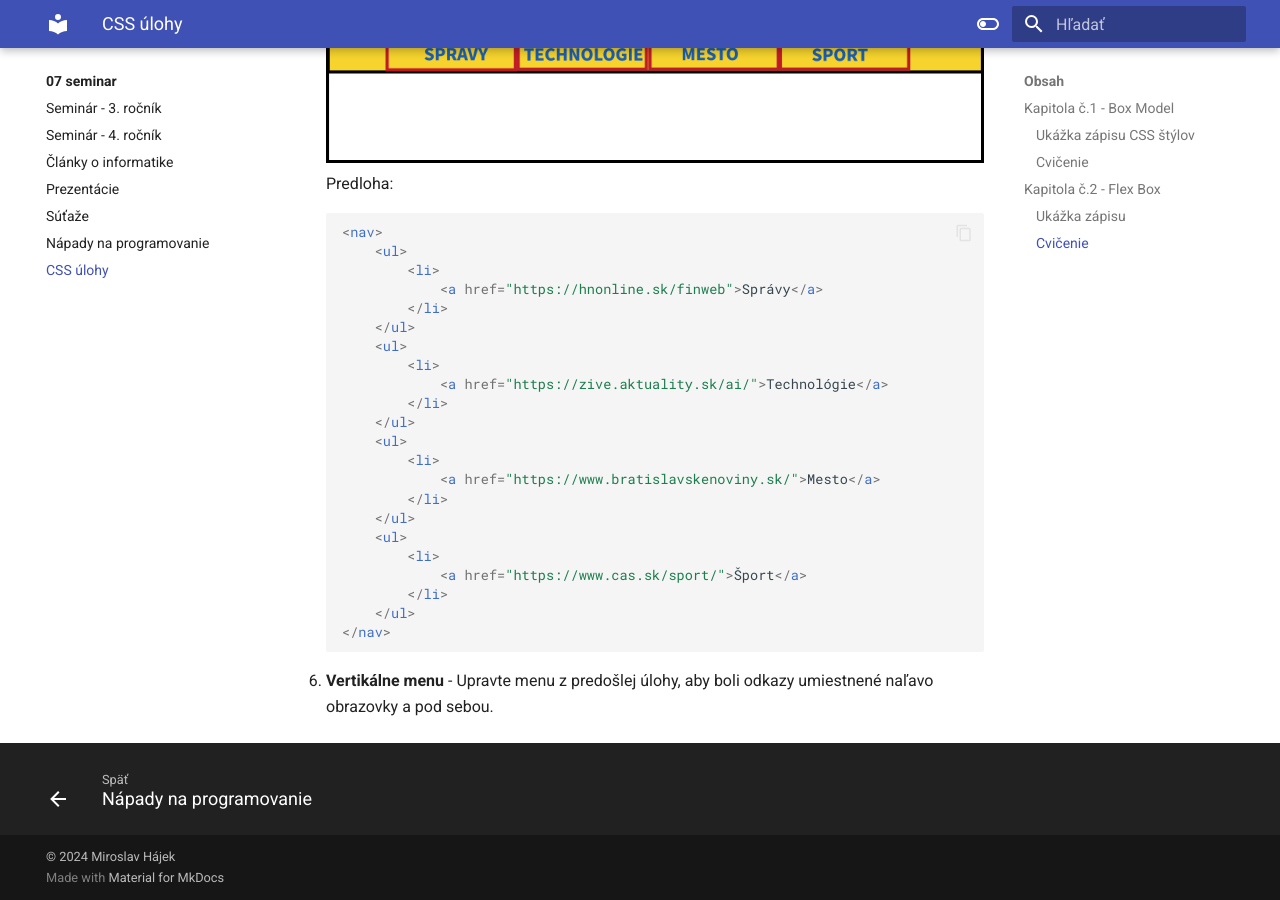
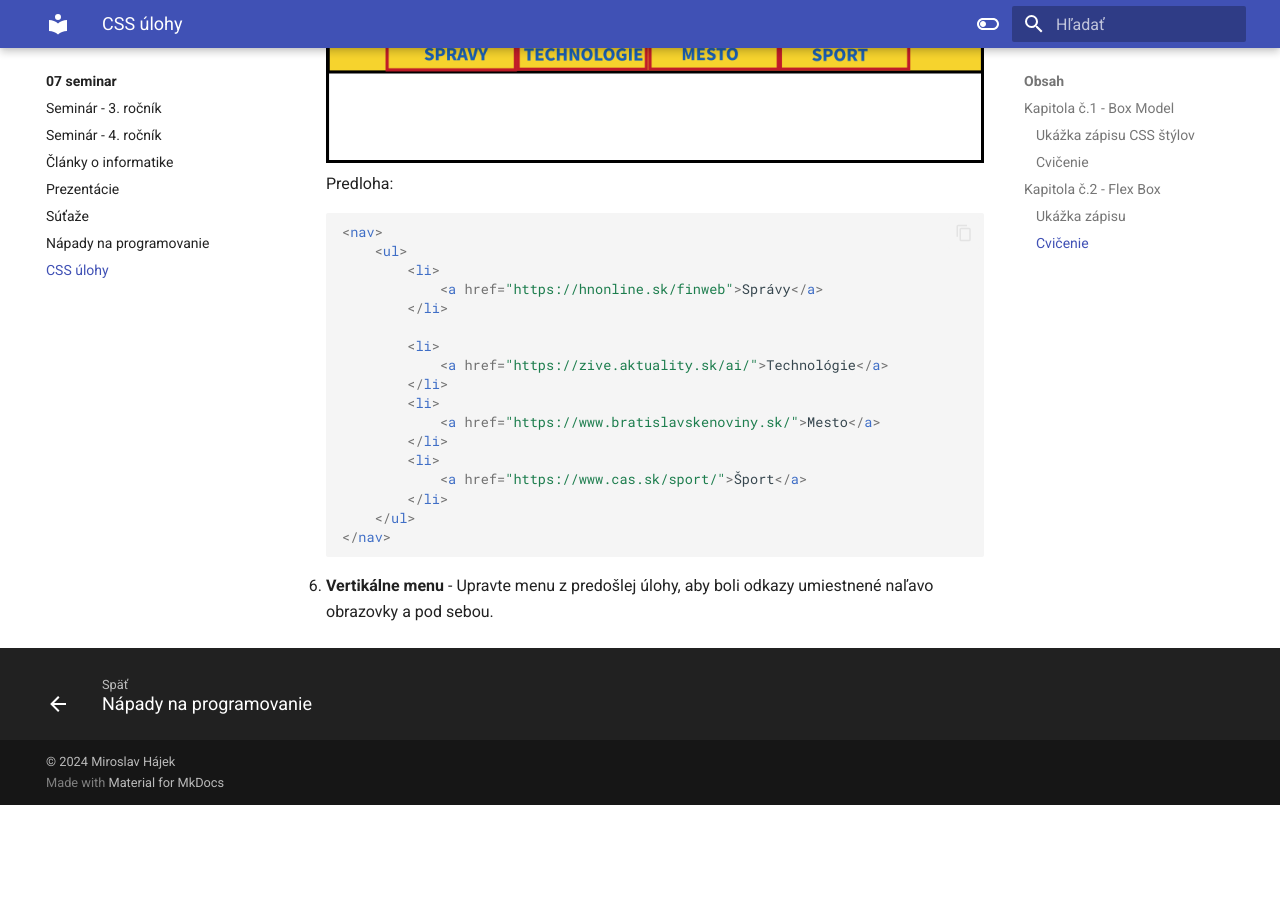
Before and after one commit to hubenka/hubenka.github.io, an MkDocs documentation site: the page built from docs/07_seminar/06_css.md, in a window 1280 px wide and 900 px high, scrolled down 3830 px. Built offline with MkDocs 1.6.1 and Material for MkDocs 9.7.7, drawn with Linux system fonts in a browser that asks for light colours; after the commit the page ends 4635 px from its top, so only the background shows below that.

```diff
--- a/docs/07_seminar/06_css.md
+++ b/docs/07_seminar/06_css.md
@@ -103,18 +103,13 @@
         <li>
             <a href="https://hnonline.sk/finweb">Správy</a>
         </li>
-    </ul>
-    <ul>
+
         <li>
             <a href="https://zive.aktuality.sk/ai/">Technológie</a>
         </li>
-    </ul>
-    <ul>
         <li>
             <a href="https://www.bratislavskenoviny.sk/">Mesto</a>
         </li>
-    </ul>
-    <ul>
         <li>
             <a href="https://www.cas.sk/sport/">Šport</a>
         </li>
```
Also changed, not shown: docs/05_druhaci/01_ucivo.md (+2 -2 lines).
